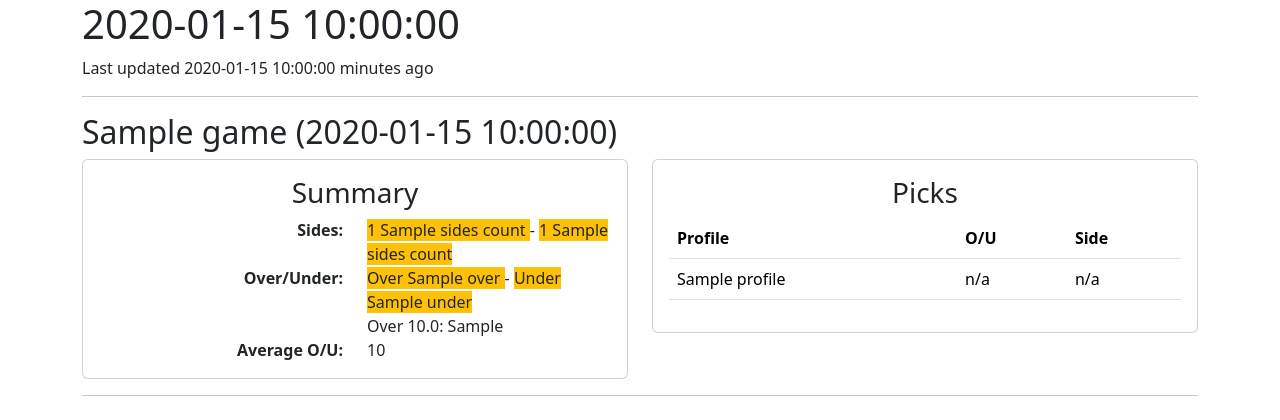
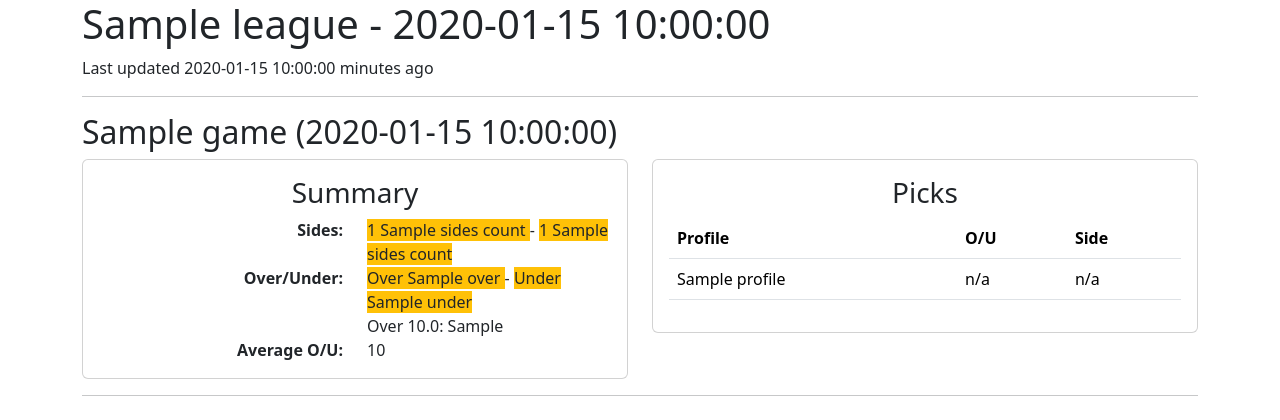
Before and after one commit to nklsimmons/sportscraper, a Flask app: template templates/show.html in a window 1280 px wide. Shown: the top 420 px of the page. Run offline with Flask 3, Linux system fonts and the light colour scheme; the template is opened without the code that fills it: most values are stand-ins (such as "Sample title", 1, 10 or a date in 2020).

Commit message:
Refactor, add WNBA league

```diff
--- a/server.py
+++ b/server.py
@@ -1,13 +1,13 @@
 #!/usr/bin/env python
 from dotenv import load_dotenv
-from functions import dump, filter_duplicates, date_string_to_date
+from src.functions import dump, filter_duplicates, date_string_to_date
 import os
 
 from flask import Flask, render_template
 from pymongo import MongoClient
 from datetime import datetime
 
-from app import scrape_data
+from src.app import scrape_data
 
 
 load_dotenv()
@@ -19,14 +19,51 @@ MONGODB_PASSWORD = os.getenv('MONGODB_PASSWORD')
 app = Flask(__name__)
 client = MongoClient(f"mongodb://{MONGODB_USER}:{MONGODB_PASSWORD}@{MONGODB_CONTAINER}")
 
-def get_last_update():
-    last_update_string = client["MLB"]["update_record"].find({}, {"datetime": 1}).sort({"datetime": -1})[0]["datetime"]
+def get_last_update(league="MLB"):
+    last_update_string = client[league]["update_record"].find({}, {"datetime": 1}).sort({"datetime": -1})[0]["datetime"]
     last_update = datetime.strptime(last_update_string, "%Y-%m-%d %H:%M:%S.%f")
     return last_update
 
 
+def get_league_dates_list(league):
+    entries = client[league.upper()]["covers"].find({}, {"date": 1})
+
+    unique_dates = filter_duplicates([e["date"] for e in entries])
+
+    dates_list = []
+
+    for date in unique_dates:
+        dates_list.append({
+            "name": date,
+            "date": str(date_string_to_date(date))
+        })
+
+    dates_list.sort(reverse=True, key=lambda d : d["date"])
+
+    return dates_list
+
+
 @app.route("/")
 def index():
+    mlb_dates_list = get_league_dates_list("MLB")
+    wnba_dates_list = get_league_dates_list("WNBA")
+
+    now = datetime.now()
+    time_since_last_update = now - get_last_update()
+    mins_since_last_update = int(time_since_last_update.total_seconds() / 60)
+
+    dates_lists = {
+        "mlb": mlb_dates_list,
+        "wnba": wnba_dates_list,
+    }
+
+    return render_template('league_index.html',
+                           league_dates=dates_lists,
+                           mins_since_last_update=mins_since_last_update)
+
+
+@app.route("/leagues")
+def leagues_index():
     entries = client["MLB"]["covers"].find({}, {"date": 1})
 
     unique_dates = filter_duplicates([e["date"] for e in entries])
@@ -45,20 +82,21 @@ def index():
     time_since_last_update = now - get_last_update()
     mins_since_last_update = int(time_since_last_update.total_seconds() / 60)
 
-    return render_template('index.html',
+    return render_template('league_index.html',
                            latest=dates_list[0],
                            dates=dates_list[1:],
                            mins_since_last_update=mins_since_last_update)
 
 
-@app.route("/picks/<date>")
-def showDate(date):
+@app.route("/picks/<league>/<date>")
+def showLeagueDate(league, date):
+    league = league.upper()
     picks_datetime = datetime.strptime(date, "%Y-%m-%d")
     date_str = picks_datetime.strftime("%A, %B %-d")
 
     games = set()
 
-    days = client["MLB"]["covers"].find({"date": date_str})
+    days = client[league]["covers"].find({"date": date_str})
     for t in days:
         games.add(t["game"])
 
@@ -69,7 +107,7 @@ def showDate(date):
         except KeyError:
             game_data[game] = {"games": [], "summary": dict()}
 
-        days_games = client["MLB"]["covers"].find(
+        days_games = client[league]["covers"].find(
             {
                 "game": game,
                 "date": date_str
@@ -148,26 +186,29 @@ def showDate(date):
     mins_since_last_update = int(time_since_last_update.total_seconds() / 60)
 
     return render_template('show.html',
+                           league=league,
                            data=game_data_list,
                            date=date_str,
                            mins_since_last_update=mins_since_last_update)
 
 
-@app.route("/run")
-def run():
-    dataset = scrape_data()
+@app.route("/run/<league>")
+def run(league):
+    league = league.upper()
+
+    dataset = scrape_data(league)
 
     for data in dataset:
-        existing = client["MLB"]["covers"].find_one({
+        existing = client[league]["covers"].find_one({
             "profile": data["profile"],
             "date": data["date"],
             "game": data["game"],
         })
 
         if not existing:
-            client["MLB"]["covers"].insert_one(data)
+            client[league]["covers"].insert_one(data)
 
-    client["MLB"]["update_record"].insert_one({
+    client[league]["update_record"].insert_one({
         "datetime": str(datetime.now())
     })
 
--- a/app.py
+++ b/src/app.py
@@ -1,6 +1,7 @@
 from pprint import pprint
 from urllib.request import urlopen
 from bs4 import BeautifulSoup
+from src.functions import dump
 
 """
 "REGULAR SEASON" TAB
@@ -42,11 +43,26 @@ Under 9, under 8 = 2 clev under picks at 8.5
 
 """
 
+LEAGUES = ("MLB", "WNBA")
 
-def scrape_data():
+
+def scrape_data(league):
+
+    if league not in LEAGUES:
+        raise Exception("League is empty or not supported")
+
+    # MLB
     # https://contests.covers.com/kingofcovers/cdd9afbe-a974-418f-a86f-b13f013c3e1d
+
+    # WNBA
+    # https://contests.covers.com/kingofcovers/a84a7067-afcc-47b1-88c6-b16f00d2e70d
+
     base_url = "https://contests.covers.com"
-    url = "/kingofcovers/cdd9afbe-a974-418f-a86f-b13f013c3e1d"
+
+    if league == "MLB":
+        url = "/kingofcovers/cdd9afbe-a974-418f-a86f-b13f013c3e1d"
+    if league == "WNBA":
+        url = "/kingofcovers/a84a7067-afcc-47b1-88c6-b16f00d2e70d"
 
     with urlopen(base_url + url) as main_page:
         html_bytes = main_page.read()
@@ -57,22 +73,6 @@ def scrape_data():
     table = soup.find_all("table", class_="leaderboard")[0]
 
     rows = table.find("tbody").find_all("tr")
-
-    data = []
-
-    """
-    Grab profile links of top 10 users
-    Grab their pending pics
-    Add everything to The Array
-    Repeat
-
-    Save everything in a MongoDB instance, I guess
-
-    Might as well save everything for history's sake
-
-    Run this every hour ig
-
-    """
 
     data = []
 
@@ -110,7 +110,6 @@ def scrape_data():
                 "game": ' - '.join(clean_text(picks_tds[0].text)),
                 "time": ''.join(clean_text(picks_tds[2].text)),
                 "pick": parse_picks(clean_text(picks_tds[3].text)),
-                # "units": clean_text(picks_tds[4].text),
             })
 
     return data
--- a/templates/show.html
+++ b/templates/show.html
@@ -8,7 +8,7 @@
 </head>
 <body>
     <div class="container">
-        <h1>{{ date }}</h1>
+        <h1>{{ league }} - {{ date }}</h1>
 
         <p>Last updated {{ mins_since_last_update }} minutes ago</p>
 
```
Also changed, not shown: templates/league_index.html (added, +45 -0 lines), src/fetch_data.py (renamed from fetch_data.py), src/functions.py (renamed from functions.py).
